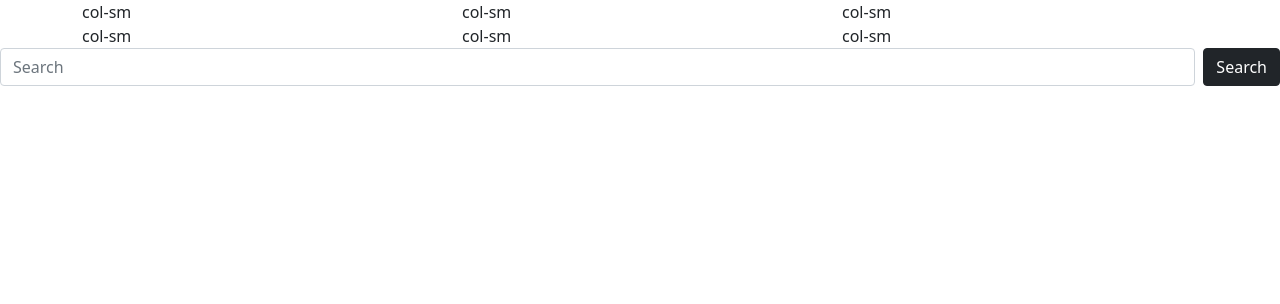
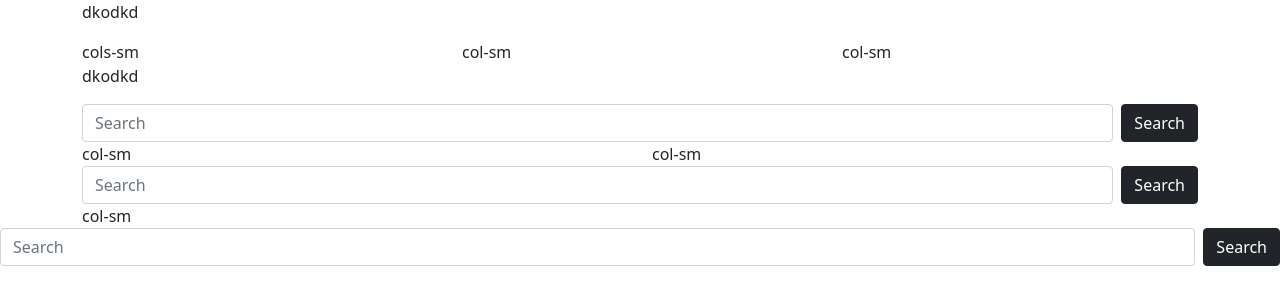
Before and after one commit to ankushk1/JulyWebinar, a plain HTML site: page index.html in a window 1280 px wide. Drawn offline with nearby package versions, Linux system fonts and the light colour scheme.

Commit message:
Commit 5

```diff
--- a/index.html
+++ b/index.html
@@ -13,13 +13,23 @@
 
   <div class="container ">
     <div class="row">
+      <p>dkodkd</p>
+      <div class="col-sm">cols-sm</div>
       <div class="col-sm">col-sm</div>
       <div class="col-sm">col-sm</div>
-      <div class="col-sm">col-sm</div>
+      <p>dkodkd</p>
     </div>
+    <form class="d-flex">
+      <input class="form-control me-2" type="search" placeholder="Search">
+      <button class="btn btn-dark" type="submit">Search</button>
+    </form>
     <div class="row">
       <div class="col-sm">col-sm</div>
       <div class="col-sm">col-sm</div>
+      <form class="d-flex">
+        <input class="form-control me-2" type="search" placeholder="Search">
+        <button class="btn btn-dark" type="submit">Search</button>
+      </form>
       <div class="col-sm">col-sm</div>
     </div>
   </div>
--- a/style.css
+++ b/style.css
@@ -3,6 +3,8 @@
   grid-template-columns: auto auto auto;
   background-color: #f16a48;
   grid-gap:10px 10px;
+  padding: 10px;
+  height: 100vh;
   padding: 10px;
   height: 100vh;
   justify-content: space-around;
@@ -18,6 +20,9 @@
   padding: 20px;
   font-size: 30px;
   text-align: center;
+  padding: 20px;
+
+  text-transform: capitalize;
 }
 
 .grid-item-1{
```
